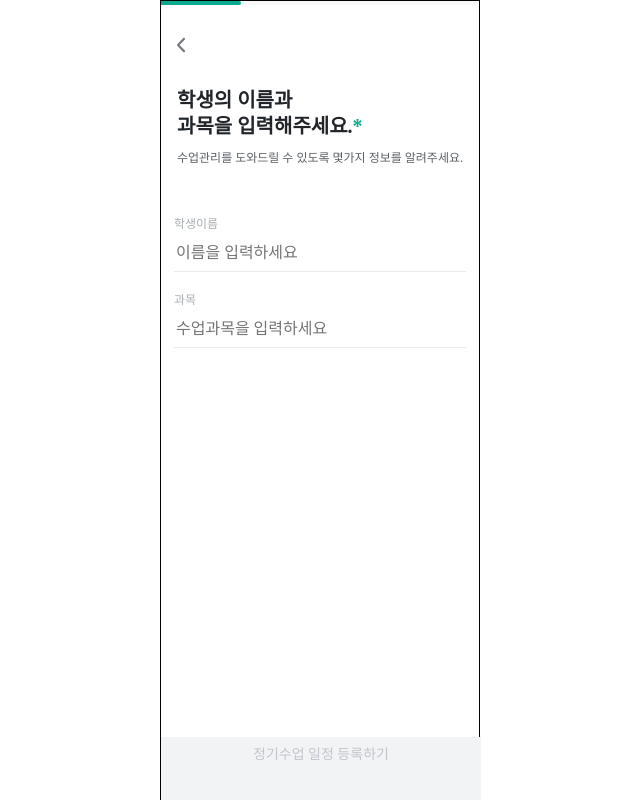
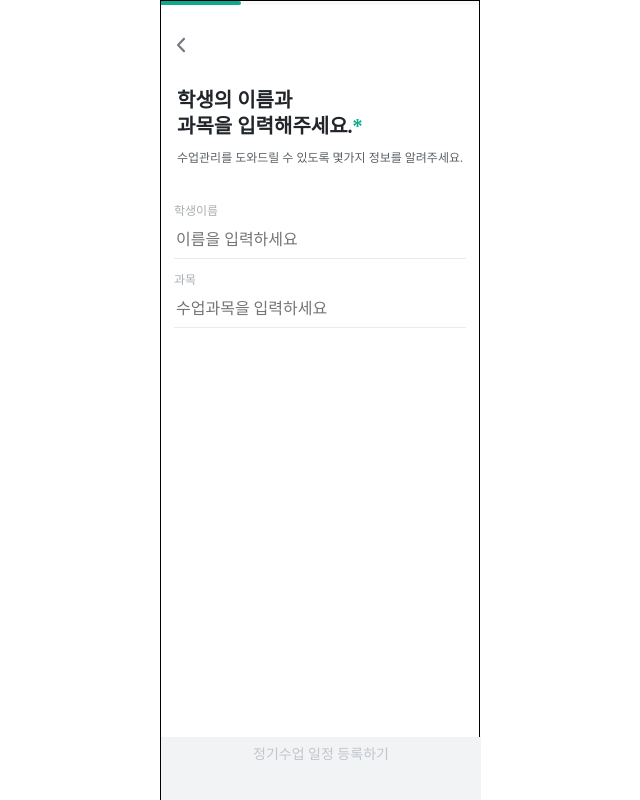
Before and after one commit to Gwasuwon-shot/Tutice_Client, a React (Vite) app: page /register-lesson in a window 1280 px wide. Shown: the whole page, without its empty margins (320-960 px from the left). Built offline with nearby package versions, Linux system fonts and the light colour scheme; a web font is replaced by a local one; what recoil-persist would draw is missing.

Commit message:
[ feat ] 이름 2글자 이하 경고문 로직 구현

```diff
--- a/src/components/RegisterLessonPage/LessonInput.tsx
+++ b/src/components/RegisterLessonPage/LessonInput.tsx
@@ -37,6 +37,10 @@ export default function LessonInput() {
         setStudentName(event.target.value);
     };
 
+    const isNameValid = studentName.length >= 3;
+    // 학생 이름이 세 글자 이상인지 확인
+
+
     return (
 
     <InputWrapper>
@@ -51,6 +55,7 @@ export default function LessonInput() {
                 onFocus={handleNameInputFocus}
                 onBlur={handleNameInputBlur}
             />
+            {!isNameValid && studentName.length > 0 && <WarningMessage> 이름은 최소 2자 이상 입력해주세요 </WarningMessage>}
         </NameInputSection>
 
         <SubjectInputSection subjectFocused={isSubjectInputFocused}>
@@ -72,9 +77,7 @@ const InputWrapper = styled.div`
     justify-content: center;
     align-items: center;
 
-    gap: 2rem;
-
-    margin-top: 3.3rem;
+    margin-top: 2rem;
 `
 
 const NameInputSection = styled.section<NameInputSectionProp>`
@@ -83,6 +86,7 @@ const NameInputSection = styled.section<NameInputSectionProp>`
 
     width: 29.2rem;
     height: 5.6rem;
+    margin-bottom: 1.3rem;
 
     border-bottom: 1px solid
     ${({ theme, nameFocused }) => (nameFocused ? theme.colors.green5 : theme.colors.grey70)};
@@ -125,3 +129,8 @@ const SubjectInput = styled.input`
     ${({ theme }) => theme.fonts.title03};
     color: ${({ theme }) => theme.colors.grey400};
 `
+
+const WarningMessage = styled.h3`
+    ${({ theme }) => theme.fonts.body06};
+    color: ${({ theme }) => theme.colors.sementic_red};
+`
--- a/src/style/theme.ts
+++ b/src/style/theme.ts
@@ -54,7 +54,7 @@ const colors = {
   bluegrey: "#CFDEE5",
 
   //sementic color
-  sementicRed: "#FFFFFF",
+  sementic_red: "#EC583E",
 };
 
 export type ColorsTypes = typeof colors;
```
